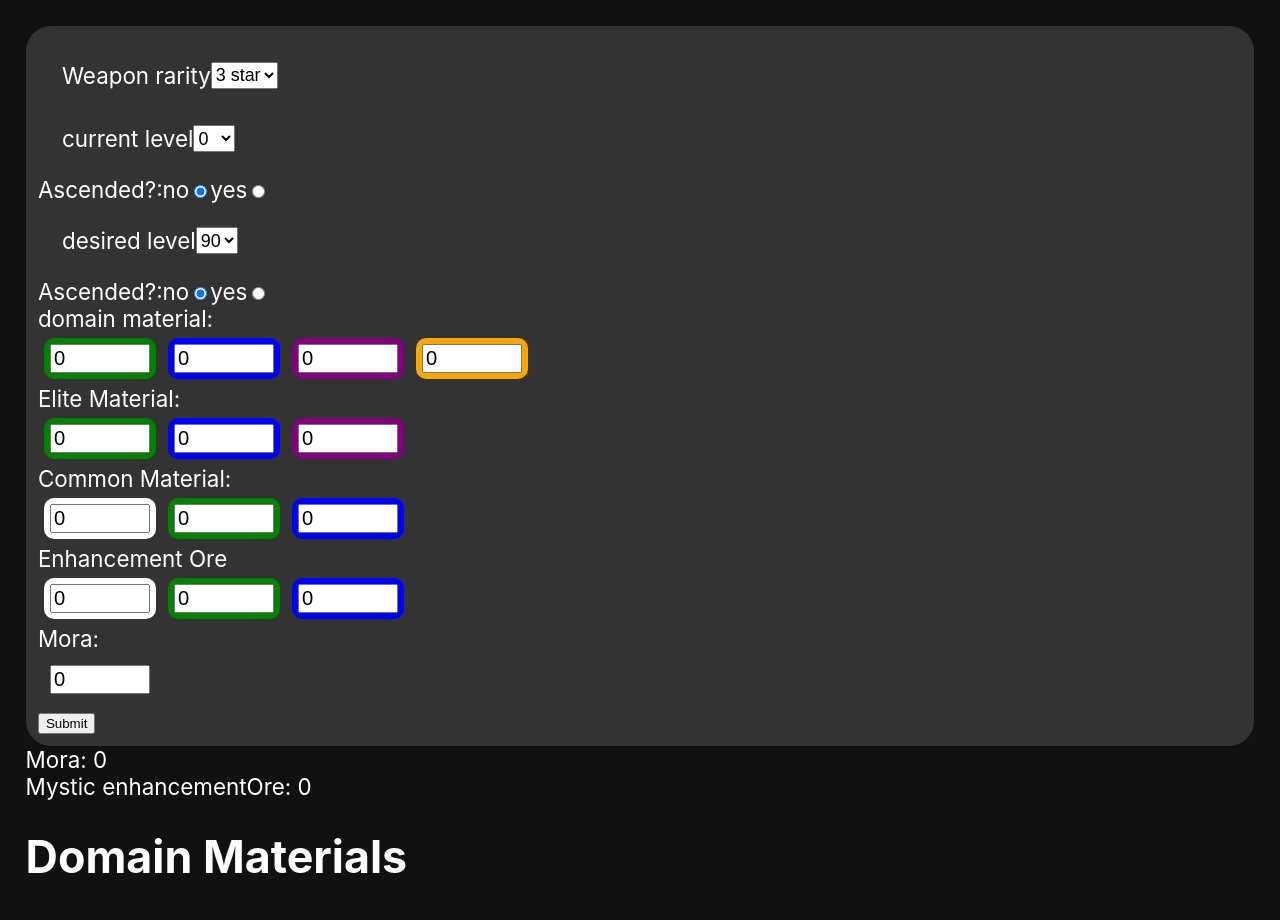
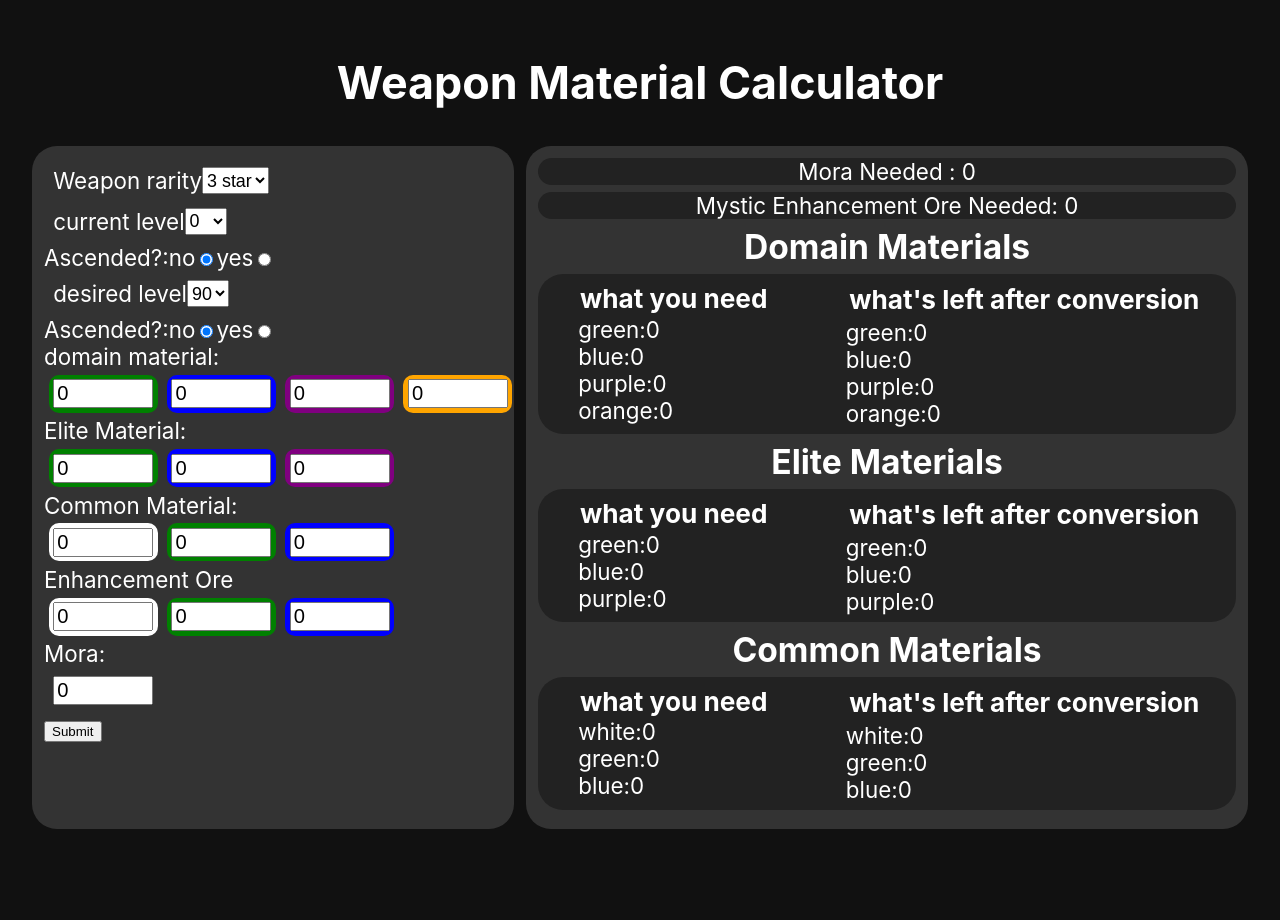
Before and after one commit to pongpwner/genshin-calculator, a React (Create React App) app: page / in a window 1280 px wide. Shown: the top 920 px of the page. After the commit the page ends 861 px from the top, so only its background shows below. Built offline with nearby package versions, Linux system fonts and the light colour scheme.

Commit message:
saving progress

```diff
--- a/src/pages/weapon/weapon.component.jsx
+++ b/src/pages/weapon/weapon.component.jsx
@@ -710,6 +710,8 @@ class Weapon extends React.Component {
     console.log(this.state);
     return (
       <div className="weapon">
+        <h1 className="title">Weapon Material Calculator</h1>
+        <div className="content">
           <div className="input-container">
             <FormDropdown
               name="rarity"
@@ -867,51 +869,60 @@ class Weapon extends React.Component {
             <CustomButton onClick={this.handleSubmit}>Submit</CustomButton>
           </div>
           <div className="main-content">
-          <div>Mora: {moraNeeded}</div>
-          <div>Mystic enhancementOre: {blueOreNeeded}</div>
-          <h1>Domain Materials</h1>
+            <div className="material">
+              <div>Mora Needed : {moraNeeded}</div>
+            </div>
+            <div className="material">
+              <div>Mystic Enhancement Ore Needed: {blueOreNeeded}</div>
+            </div>
+            <h2 className="material-title">Domain Materials</h2>
+            <div className="material">
               <div className="material-info">
-            <h2>what you need</h2>
+                <h3>what you need</h3>
                 <div>green:{domainMaterialGreenNeeded}</div>
                 <div>blue:{domainMaterialBlueNeeded}</div>
                 <div>purple:{domainMaterialPurpleNeeded}</div>
                 <div>orange:{domainMaterialOrangeNeeded}</div>
               </div>
               <div className="material-info">
-            <h2>what's left after conversion</h2>
+                <h3>what's left after conversion</h3>
                 <div>green:{domainMaterialGreenRemaining}</div>
                 <div>blue:{domainMaterialBlueRemaining}</div>
                 <div>purple:{domainMaterialPurpleRemaining}</div>
                 <div>orange:{domainMaterialOrangeRemaining}</div>
               </div>
-          <h1>Elite Materials</h1>
-
+            </div>
+            <h2 className="material-title">Elite Materials</h2>
+            <div className="material">
               <div className="material-info">
-            <h2>what you need</h2>
+                <h3>what you need</h3>
                 <div>green:{eliteMaterialGreenNeeded}</div>
                 <div>blue:{eliteMaterialBlueNeeded}</div>
                 <div>purple:{eliteMaterialPurpleNeeded}</div>
               </div>
               <div className="material-info">
-            <h2>what's left after conversion</h2>
+                <h3>what's left after conversion</h3>
                 <div>green:{eliteMaterialGreenRemaining}</div>
                 <div>blue:{eliteMaterialBlueRemaining}</div>
                 <div>purple:{eliteMaterialPurpleRemaining}</div>
               </div>
+            </div>
 
-          <h1>Common Materials</h1>
-
+            <h2 className="material-title">Common Materials</h2>
+            <div className="material">
               <div className="material-info">
-            <h2>what you need</h2>
+                <h3>what you need</h3>
                 <div>white:{commonMaterialWhiteNeeded}</div>
                 <div>green:{commonMaterialGreenNeeded}</div>
                 <div>blue:{commonMaterialBlueNeeded}</div>
               </div>
               <div className="material-info">
-            <h2>what's left after conversion</h2>
+                <h3>what's left after conversion</h3>
                 <div>white:{commonMaterialWhiteRemaining}</div>
                 <div>green:{commonMaterialGreenRemaining}</div>
                 <div>blue:{commonMaterialBlueRemaining}</div>
+              </div>
+            </div>
           </div>
         </div>
       </div>
--- a/src/pages/weapon/weapon.styles.css
+++ b/src/pages/weapon/weapon.styles.css
@@ -5,14 +5,54 @@ body {
   color: white;
   padding: 2%;
 }
+h2,
+h3 {
+  margin: 1%;
+}
+
+h3 {
+  width: 100%;
+}
+.weapon {
+  display: flex;
+  flex-direction: column;
+}
+.title {
+  align-self: center;
+}
+.material-title {
+  display: flex;
+  justify-content: center;
+}
+.content {
+  display: flex;
+}
 .input-container {
   background-color: #333333;
   padding: 1%;
   border-radius: 25px;
+  width: 40%;
+  margin: 0.5%;
 }
 .input-row {
   display: flex;
   flex-direction: row;
+}
+.main-content {
+  background-color: #333333;
+  padding: 1%;
+  margin: 0.5%;
+  border-radius: 25px;
+  width: 60%;
+}
 
-  width: 50%;
+.material {
+  display: flex;
+  justify-content: space-around;
+  background-color: #222222;
+  border-radius: 25px;
+  margin-bottom: 1%;
 }
+.material-info {
+  margin: 1%;
+}
```
Lines whose indentation alone changed are shown as unchanged.
